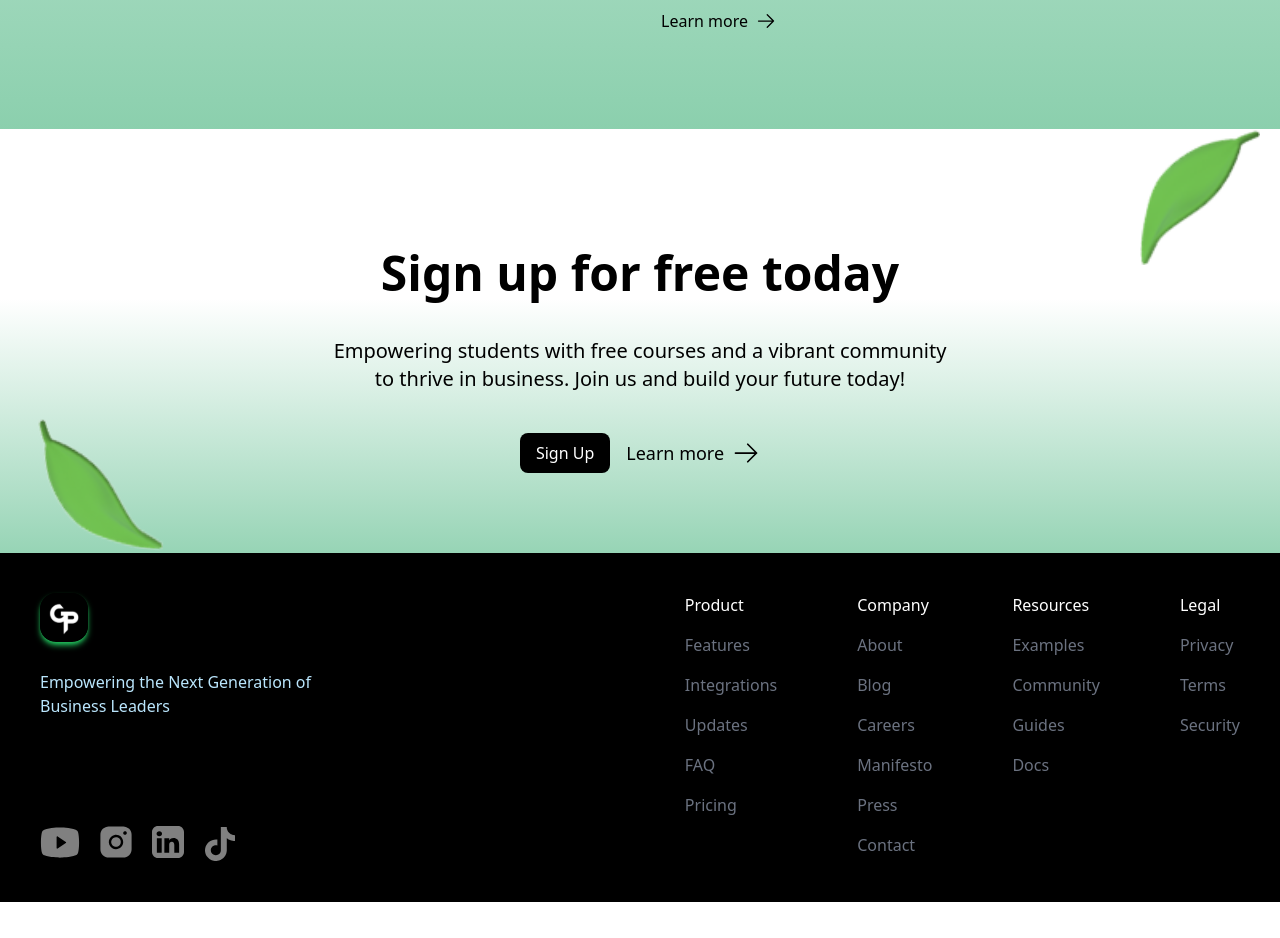
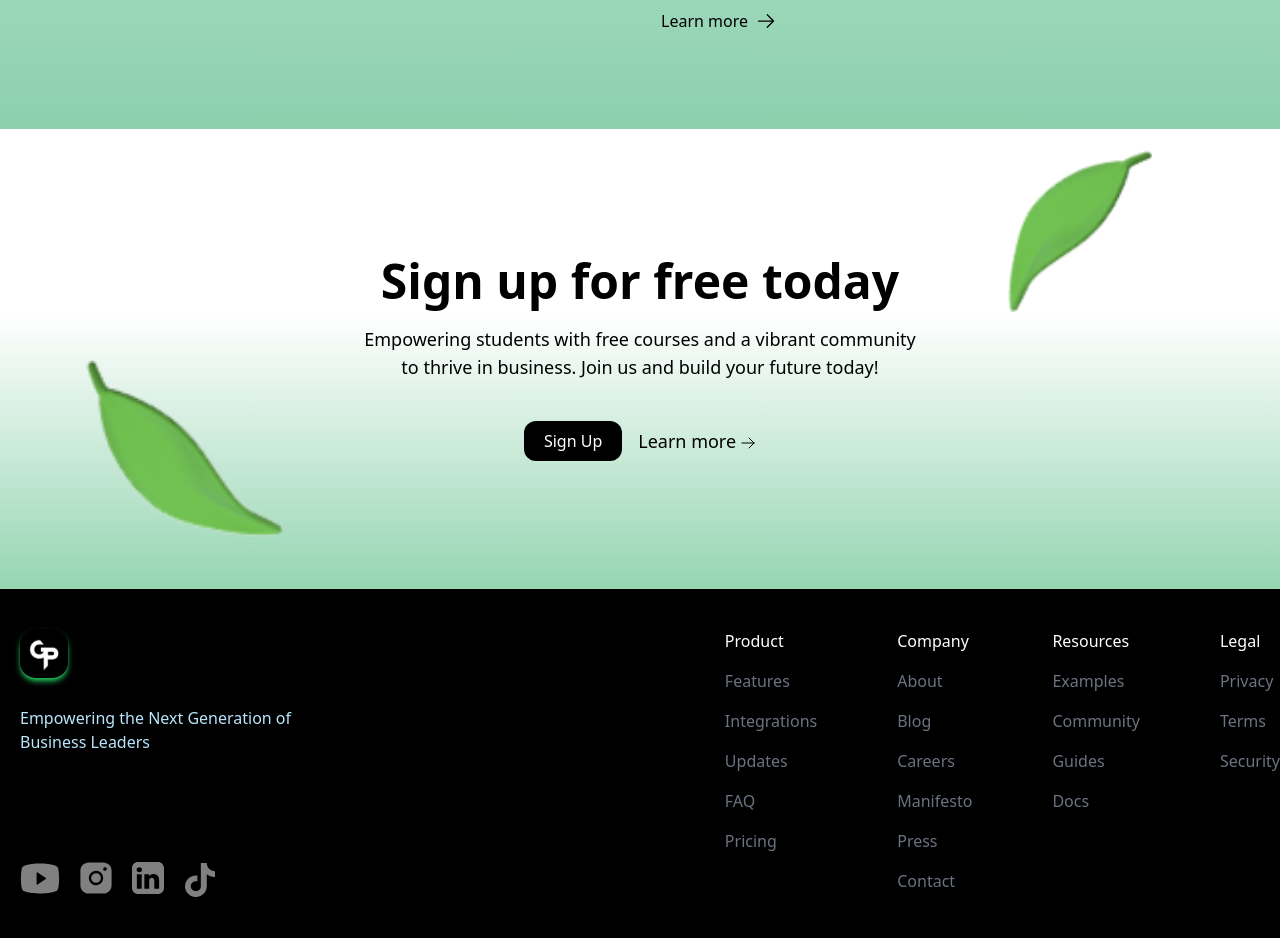
Before and after one commit to gpproject06/green-portfolio-website, a Next.js app: page / in a window 1280 px wide. Shown: the part 2806-3744 px from the top of the page. Before the commit the page ends 3708 px from the top, so only its background shows below. Built offline with nearby package versions, Linux system fonts and the light colour scheme.

Commit message:
sign up 1to1

```diff
--- a/src/app/page.tsx
+++ b/src/app/page.tsx
@@ -131,53 +131,38 @@ Our Story and Mission
 </div>
 </div>
 
+
+
       {/* Sign up Section */}
-<section className="py-20 text-center space-y-10 bg-custom-gradient-white relative">
+      <section className="pt-9 pb-11 md:py-24 lg:py-32  bg-custom-gradient-white flex flex-col items-center relative">
 
-{/* Top-right leaf */}
-    <Image
-      src={backgroundLeaf}
-      alt="background leaf"
-      width={65}
-      height={500}
-      className='absolute right-0 top-[-20px] sm:top-0 sm:w-[90px] md:w-[100px] xl:w-[120px] xl:right-5'
-    />
+      <Image className="w-14 xs:w-20 sm:w-24 md:w-24 lg:w-36 absolute top-9 md:top-5     right-2 sm:right-6  md:right-12 xl:right-32 2xl:right-52 z-0" src={backgroundLeaf} alt="background leaf"/>
+      <Image className="w-20 xs:w-24 sm:w-28 md:w-32 lg:w-44 absolute sm:bottom-20 bottom-24 lg:bottom-10 left-3 sm:left-7 xl:left-24 2xl:left-52
+      scale-x-[-1] scale-y-[-1] rotate-90" src={backgroundLeaf} alt="background leaf"/>
 
-    <p className="text-5xl font-bold">
-  Sign up for <br className="sm:hidden" />free today
+        <div className="text-3xl xs:text-4xl md:text-5xl font-bold text-center w-48 xs:w-auto sm:w-auto flex z-10">
+          Sign up for free today
+
+        </div>
+
+
+        <p className=" text-center md:text-lg w-64 xs:w-96 md:w-auto pt-5 pb-10 z-10">
+          Empowering students with free courses and a vibrant community <br className="hidden md:block" /> to thrive in business. Join us and build your future today!
         </p>
-
-{/* Bottom-left leaf */}
-    <Image
-      src={backgroundLeaf}
-      alt="background leaf"
-      width={70}
-      height={500}
-      className='absolute rotate-[-85deg] left-0 bottom-[-20px] sm:bottom-0 sm:w-[100px] xl:w-[120px] xl:left-10'
-    />
-
-    <p className="text-lg sm:text-xl">
-      Empowering students with free courses and a vibrant community<br className="hidden sm:block" /> to thrive in business. Join us and build your future today!
-    </p>
-
         <div className="flex justify-center gap-4">
-    <button className="bg-black text-white py-2 px-4 rounded-lg">Sign Up</button>
-    <button className="text-lg flex items-center text-black gap-2">
+          <button className="bg-black text-white text-base py-2 px-5 rounded-xl">Sign Up</button>
+          <button className="text-lg font-medium flex items-center gap-1">
             Learn more
-      <Image className="w-7" src={rightArrow} alt="Right Arrow SVG" />
+            <Image className="w-4 pt-1" src={rightArrow} alt="Right Arrow button" />
           </button>
         </div>
-
       </section>
-      {/* End of sign up */}
-
-
 
       {/* Footer Section */}
-      <section className="bg-black gap-10 py-10 px-10 2xl:px-36 text-center flex flex-col sm:flex-row text-white">
+      <section className="bg-black gap-10 py-10 pl-5 2xl:px-36 text-center flex flex-col sm:flex-row text-white">
         <div className="flex flex-col gap-7">
           <Image className="w-12 2xl:w-14 rounded-2xl shadow-md shadow-green-500" src={Logo} alt="Logo SVG" />
-          <p className="text-sky-200 text-start text-lg 2xl:text-2xl sm:text-base">
+          <p className="text-sky-200 text-start  2xl:text-2xl sm:text-base">
             Empowering the Next Generation of <br className="hidden md:block" /> Business Leaders
           </p>
           <div className="flex flex-row gap-5 sm:pt-20">
--- a/tailwind.config.ts
+++ b/tailwind.config.ts
@@ -22,7 +22,7 @@ const config: Config = {
         'custom-gradient-diagonal': 'linear-gradient(225deg, #ffffff 40%, #74C69D 80%)',
         'custom-gradient-diagonal-bottom': 'linear-gradient(195deg, #ffffff 40%, #74C69D 80%)',
         'custom-gradient-vertical': 'linear-gradient(#ffffff 0%, #74C69D 120%)',
-        'custom-gradient-white': 'linear-gradient(#ffffff 0%, #ffffff 40%, #74C69D 120%)',
+        'custom-gradient-white': 'linear-gradient(#ffffff 40%, #95D5B2 100%)',
       },
       keyframes: {
         float: {
```
Lines whose indentation alone changed are shown as unchanged.
